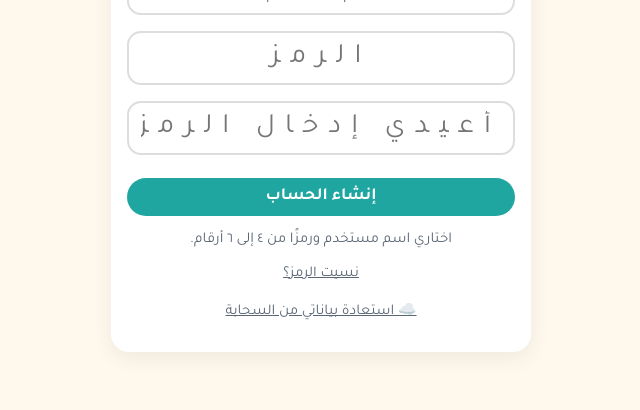
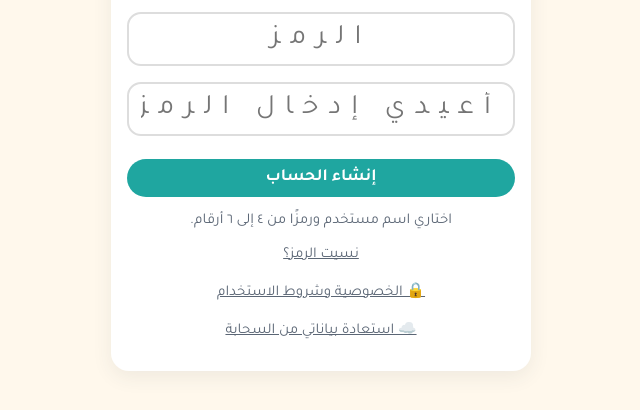
Before and after one commit to engineerraidhamawi/sanfour, a plain HTML site: page index.html in a window 1280 px wide. Shown: the part 362-772 px from the top of the page, without its empty margins (319-959 px from the left). Drawn offline with Linux system fonts and the light colour scheme.

Commit message:
Update index.html

```diff
--- a/index.html
+++ b/index.html
@@ -229,7 +229,7 @@ td,th{padding:8px;border-bottom:1px solid #eee;text-align:right}
 
 <div id="pinBox" class="hidden"><div class="card"><h2 id="pinTitle"></h2><p class="note" id="pinNote"></p><input id="pinIn" type="password" inputmode="numeric" maxlength="6" autocomplete="off"><p class="note" id="pinErr" style="color:var(--c);font-weight:700"></p><div class="row" style="justify-content:center"><button onclick="pinOK()">دخول</button><button class="alt" onclick="pinCancel()">إلغاء</button></div><p><a href="#" onclick="pinForgot();return false" class="note">نسيت الرمز؟</a></p></div></div>
 <button id="lockBtn" class="alt small hidden" onclick="lockNow()">🔒 قفل</button>
-<div id="loginGate"><div class="card"><img src="001_Sanfour_Arabic_Logo_qHa2qU9s.jpg" onerror="this.style.display='none'" alt=""><h1 style="font-size:40px;margin:10px 0">سنفو<span style="color:var(--y)">ر</span></h1><h2 id="lgTitle"></h2><input id="lgUser" placeholder="اسم المستخدم" autocomplete="username"><input id="lgPin" type="password" inputmode="numeric" maxlength="6" placeholder="الرمز" autocomplete="current-password"><input id="lgPin2" class="hidden" type="password" inputmode="numeric" maxlength="6" placeholder="أعيدي إدخال الرمز"><p class="note" id="lgErr" style="color:var(--c);font-weight:700"></p><button id="lgBtn" style="width:100%" onclick="loginOK()"></button><p class="note" id="lgHint"></p><p><a href="#" onclick="gateForgot();return false" class="note">نسيت الرمز؟</a></p></div></div>
+<div id="loginGate"><div class="card"><img src="001_Sanfour_Arabic_Logo_qHa2qU9s.jpg" onerror="this.style.display='none'" alt=""><h1 style="font-size:40px;margin:10px 0">سنفو<span style="color:var(--y)">ر</span></h1><h2 id="lgTitle"></h2><input id="lgUser" placeholder="اسم المستخدم" autocomplete="username"><input id="lgPin" type="password" inputmode="numeric" maxlength="6" placeholder="الرمز" autocomplete="current-password"><input id="lgPin2" class="hidden" type="password" inputmode="numeric" maxlength="6" placeholder="أعيدي إدخال الرمز"><p class="note" id="lgErr" style="color:var(--c);font-weight:700"></p><button id="lgBtn" style="width:100%" onclick="loginOK()"></button><p class="note" id="lgHint"></p><p><a href="#" onclick="gateForgot();return false" class="note">نسيت الرمز؟</a></p><p><a href="privacy.html" target="_blank" class="note">🔒 الخصوصية وشروط الاستخدام</a></p></div></div>
 <button id="logoutBtn" class="alt small hidden" onclick="logout()">🚪 خروج</button>
 <script>
 /* ========== Core data & helpers ========== */
```
